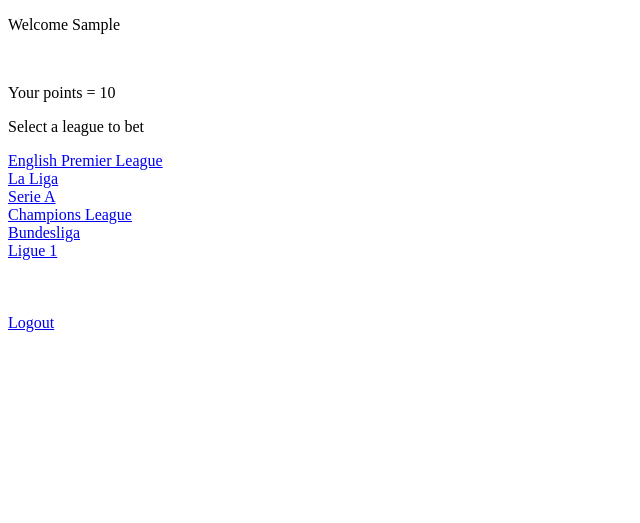
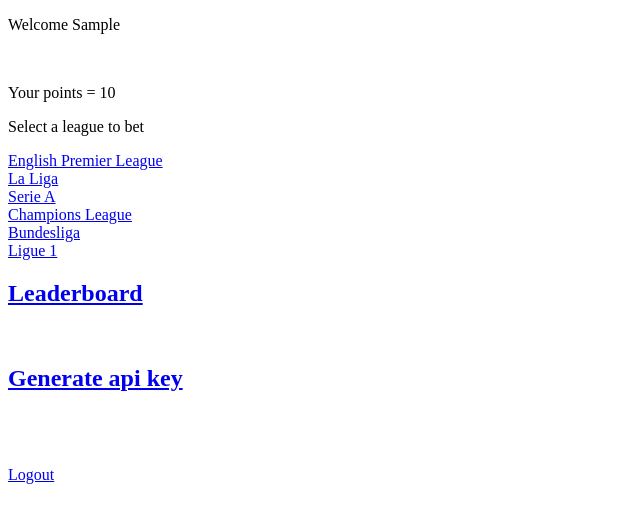
Before and after one commit to sswapnil44/Betting-Game, a Django app: page / in a window 1280 px wide. Shown: the top 523 px of the page, without its empty margins (0-640 px from the left). Run offline with Django 3.2, Linux system fonts and the light colour scheme; a user stored in the database is signed in; tables that the repository leaves empty hold one stand-in row (values such as "Sample post").

Commit message:
added leaderboard

```diff
--- a/MakeABet/urls.py
+++ b/MakeABet/urls.py
@@ -30,7 +30,7 @@
     url(r'^login$', user_login, name='user_login'),
     url(r'^logout$', user_logout, name='user_logout'),
     url(r'^leaderboard$', leaderboard, name='leaderboard'),
-    url(r'^api$', api_registration, name='registerapi'),
+    url(r'^auth_key$', api_registration, name='registerapi'),
     url(r'^api/bets/(?P<type>[\w\=]+)/(?P<auth_key>[\w\-]+)/$', allBets, name='bets_info'),
     url(r'^(?P<league_name>[\w\-]+)$', league, name='league'),
     url(r'^(?P<league_name>[\w\-]+)/(?P<match_id>[\d]+)$', match, name='match'),
--- a/football/views.py
+++ b/football/views.py
@@ -162,15 +162,11 @@
 
             return HttpResponse(simplejson.dumps(betDetails))
         except:
-            return HttpResponse('invalid url')
+            return HttpResponse('invalid url', status=404)
     else:
-        return HttpResponse('Invalid auth_key, Register to get auth_key')
+        return HttpResponse('Invalid auth_key, Register to get auth_key', status=403)
 
 def leaderboard(request):
-    user_profiles = UserProfile.objects.filter()
-    points = {}
-
-    for user_profile in user_profiles:
-        points[user_profile.user.username] = user_profile.points
-    context_dict = {'points': points, }
+    user_profiles = UserProfile.objects.all().order_by('points').reverse()
+    context_dict = {'user_profiles': user_profiles, }
     return render(request, 'leaderboard.html', context_dict)
--- a/templates/home.html
+++ b/templates/home.html
@@ -18,6 +18,8 @@
             <a href="{% url 'league' 'champions-league' %}">Champions League</a><br>
             <a href="{% url 'league' 'bundesliga' %}">Bundesliga</a><br>
             <a href="{% url 'league' 'ligue-1' %}">Ligue 1</a><br>
+            <a href="/leaderboard"><h2>Leaderboard</h2></a><br>
+            <a href="/auth_key"><h2>Generate api key</h2></a>
             <br><br><br><a href="/logout/">Logout</a>
         {% endif %}
     </body>
--- a/templates/leaderboard.html
+++ b/templates/leaderboard.html
@@ -7,8 +7,8 @@
 <body>
     <h1>Leaderboard</h1>
     <ol>
-        {% for p in points %}
-        <li>{{ p }}<br></li>
+        {% for user_profile in user_profiles %}
+        <li>{{ user_profile.user.username }} : {{ user_profile.points }}</li>
         {% endfor %}
     </ol>
 </body>
```
